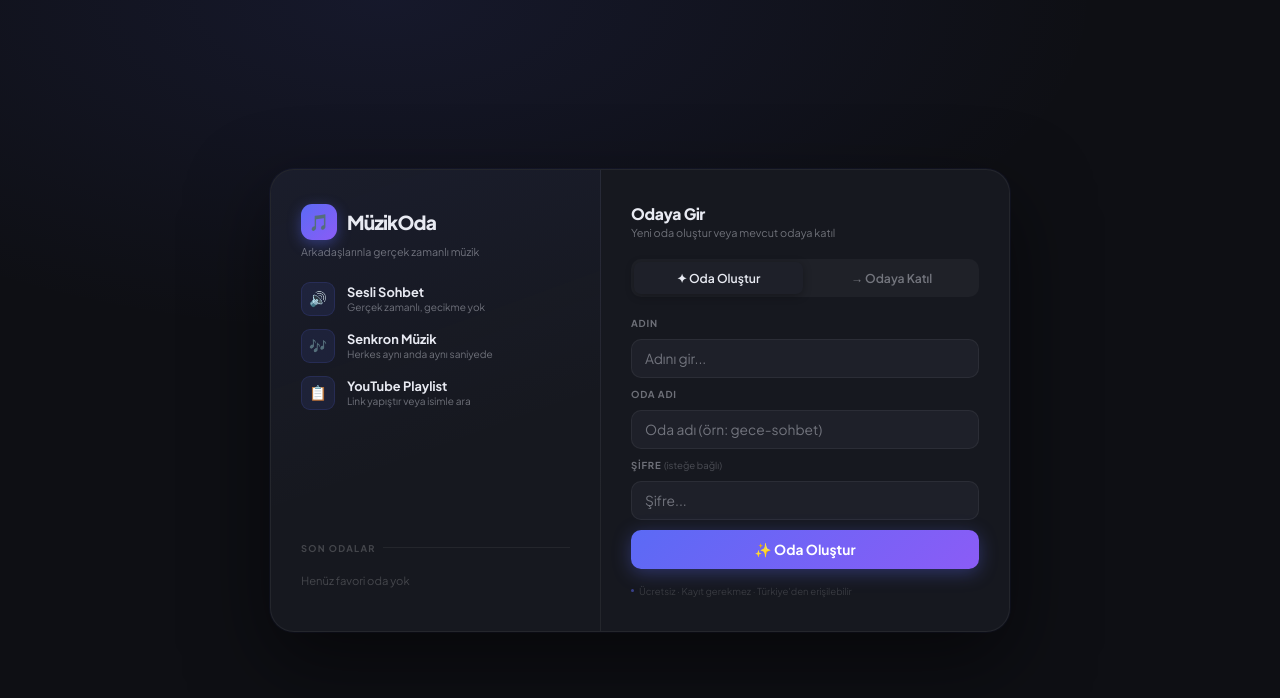
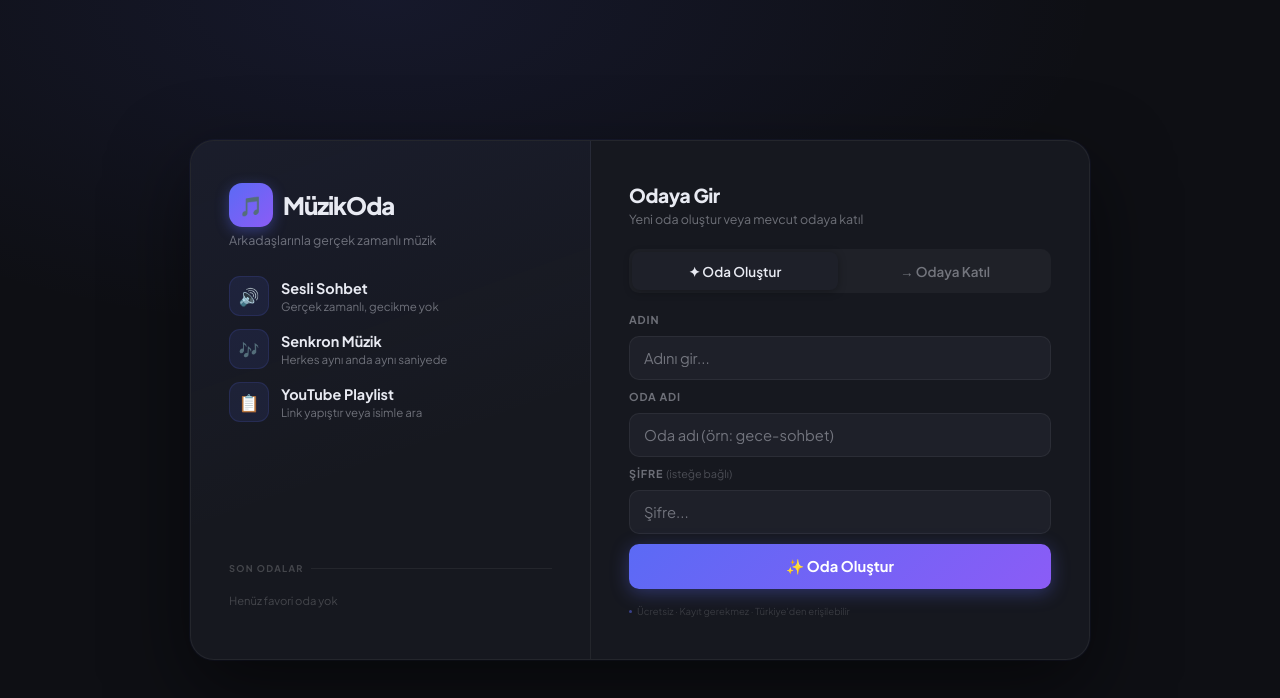
Before and after one commit to EmirAdam1/muzikoda, a website: page public/index.html in a window 1280 px wide. Drawn offline with nearby package versions, Linux system fonts and the light colour scheme.

Commit message:
Update index.html

```diff
--- a/public/index.html
+++ b/public/index.html
@@ -34,35 +34,35 @@ body{
   background:radial-gradient(ellipse 80% 60% at 30% 0%,rgba(91,106,245,.1) 0%,transparent 70%);
 }
 .lcard{
-  display:flex;width:100%;max-width:740px;
+  display:flex;width:100%;max-width:900px;
   background:var(--panel);border:1px solid var(--border);
   border-radius:24px;overflow:hidden;
   box-shadow:0 30px 80px rgba(0,0,0,.5),0 0 0 1px rgba(91,106,245,.06);
 }
 .lcol-left{
-  width:330px;flex-shrink:0;padding:34px 30px;
+  width:400px;flex-shrink:0;padding:42px 38px;
   background:linear-gradient(160deg,rgba(91,106,245,.06) 0%,transparent 60%);
   border-right:1px solid var(--border);
   display:flex;flex-direction:column;
 }
 .l-logo{display:flex;align-items:center;gap:10px;margin-bottom:5px;}
 .l-logo-icon{
-  width:36px;height:36px;border-radius:11px;
+  width:44px;height:44px;border-radius:13px;
   background:linear-gradient(135deg,#5b6af5,#8b5cf6);
   display:flex;align-items:center;justify-content:center;
-  font-size:1rem;box-shadow:0 4px 14px rgba(91,106,245,.4);
+  font-size:1.2rem;box-shadow:0 4px 14px rgba(91,106,245,.4);
 }
-.l-logo-name{font-size:1.2rem;font-weight:900;letter-spacing:-.04em;}
-.l-logo-tag{font-size:.67rem;color:var(--sub);margin-bottom:24px;}
+.l-logo-name{font-size:1.5rem;font-weight:900;letter-spacing:-.04em;}
+.l-logo-tag{font-size:.78rem;color:var(--sub);margin-bottom:28px;}
 .l-feats{display:flex;flex-direction:column;gap:13px;margin-bottom:28px;}
 .l-feat{display:flex;align-items:center;gap:12px;}
 .l-feat-ico{
-  width:34px;height:34px;border-radius:9px;flex-shrink:0;
+  width:40px;height:40px;border-radius:11px;flex-shrink:0;
   background:rgba(91,106,245,.1);border:1px solid rgba(91,106,245,.15);
-  display:flex;align-items:center;justify-content:center;font-size:.9rem;
+  display:flex;align-items:center;justify-content:center;font-size:1.05rem;
 }
-.l-feat-title{font-size:.8rem;font-weight:700;}
-.l-feat-sub{font-size:.63rem;color:var(--sub);margin-top:1px;}
+.l-feat-title{font-size:.9rem;font-weight:700;}
+.l-feat-sub{font-size:.72rem;color:var(--sub);margin-top:2px;}
 .l-fav-section{margin-top:auto;}
 .l-fav-title{
   font-size:.58rem;font-weight:700;letter-spacing:.14em;text-transform:uppercase;
@@ -79,8 +79,8 @@ body{
 .fav-item:hover{background:rgba(91,106,245,.08);border-color:rgba(91,106,245,.2);}
 .fav-icon{font-size:.95rem;flex-shrink:0;}
 .fav-info{flex:1;overflow:hidden;}
-.fav-name{font-size:.78rem;font-weight:700;white-space:nowrap;overflow:hidden;text-overflow:ellipsis;}
-.fav-meta{font-size:.6rem;color:var(--sub);margin-top:1px;}
+.fav-name{font-size:.86rem;font-weight:700;white-space:nowrap;overflow:hidden;text-overflow:ellipsis;}
+.fav-meta{font-size:.68rem;color:var(--sub);margin-top:1px;}
 .fav-enter{
   background:rgba(91,106,245,.2);color:#a5b4fc;border:none;
   border-radius:7px;padding:4px 10px;font-size:.68rem;font-weight:700;
@@ -89,33 +89,33 @@ body{
 .fav-enter:hover{background:rgba(91,106,245,.35);}
 .fav-del{background:none;border:none;color:var(--sub);cursor:pointer;font-size:.72rem;padding:2px 4px;border-radius:5px;flex-shrink:0;transition:all .15s;}
 .fav-del:hover{color:var(--red);}
-.lcol-right{flex:1;padding:34px 30px;display:flex;flex-direction:column;}
-.l-right-title{font-size:.98rem;font-weight:800;letter-spacing:-.02em;margin-bottom:3px;}
-.l-right-sub{font-size:.68rem;color:var(--sub);margin-bottom:20px;}
+.lcol-right{flex:1;padding:42px 38px;display:flex;flex-direction:column;}
+.l-right-title{font-size:1.2rem;font-weight:800;letter-spacing:-.02em;margin-bottom:4px;}
+.l-right-sub{font-size:.78rem;color:var(--sub);margin-bottom:22px;}
 .l-tabs{
   display:flex;gap:4px;background:rgba(255,255,255,.04);
   border-radius:10px;padding:3px;margin-bottom:20px;
 }
 .l-tab{
-  flex:1;height:32px;border-radius:7px;border:none;
-  font-family:inherit;font-size:.76rem;font-weight:600;
+  flex:1;height:38px;border-radius:8px;border:none;
+  font-family:inherit;font-size:.84rem;font-weight:600;
   cursor:pointer;transition:all .2s;color:var(--sub);background:none;
 }
 .l-tab.on{background:var(--card);color:var(--text);box-shadow:0 2px 8px rgba(0,0,0,.3);}
 .l-form{display:flex;flex-direction:column;gap:10px;}
-.lbl{font-size:.6rem;font-weight:700;letter-spacing:.08em;text-transform:uppercase;color:var(--sub);}
+.lbl{font-size:.68rem;font-weight:700;letter-spacing:.08em;text-transform:uppercase;color:var(--sub);}
 .flds{display:flex;flex-direction:column;gap:5px;}
 .f{
   width:100%;background:var(--card);border:1px solid var(--border);
-  border-radius:10px;padding:10px 13px;
-  color:var(--text);font-family:inherit;font-size:.86rem;
+  border-radius:10px;padding:12px 14px;
+  color:var(--text);font-family:inherit;font-size:.92rem;
   outline:none;transition:all .2s;
 }
 .f::placeholder{color:var(--sub);}
 .f:focus{border-color:var(--accent);background:rgba(91,106,245,.05);}
 .btn{
-  border:none;border-radius:10px;padding:11px;
-  font-family:inherit;font-size:.86rem;font-weight:700;
+  border:none;border-radius:10px;padding:13px;
+  font-family:inherit;font-size:.92rem;font-weight:700;
   cursor:pointer;transition:all .15s;width:100%;
 }
 .btn-p{background:linear-gradient(135deg,var(--accent),#8b5cf6);color:#fff;box-shadow:0 4px 18px rgba(91,106,245,.35);}
@@ -239,7 +239,7 @@ body{
 .sbtn{
   width:38px;height:38px;border-radius:10px;
   background:var(--accent);color:#fff;border:none;
-  cursor:pointer;font-size:.9rem;
+  cursor:pointer;font-size:1.05rem;
   display:flex;align-items:center;justify-content:center;
   transition:all .15s;flex-shrink:0;
 }
@@ -309,7 +309,7 @@ body{
 .np-mb:hover{background:rgba(255,255,255,.12);color:#fff;}
 .np-mb.on{background:rgba(91,106,245,.2);color:var(--accent);}
 .np-mplay{
-  width:36px;height:36px;border-radius:11px;border:none;cursor:pointer;
+  width:44px;height:44px;border-radius:13px;border:none;cursor:pointer;
   background:linear-gradient(135deg,var(--accent),#8b5cf6);
   color:#fff;font-size:.95rem;
   display:flex;align-items:center;justify-content:center;
```
